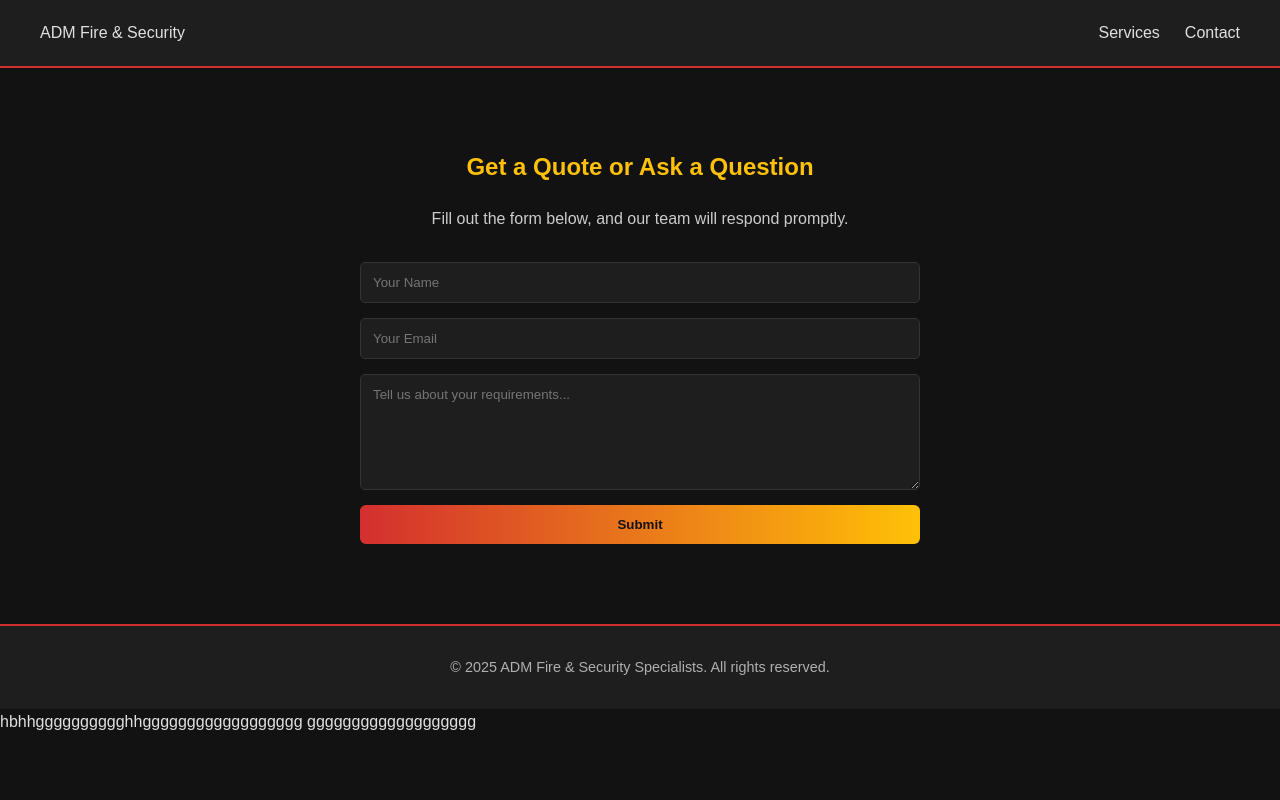
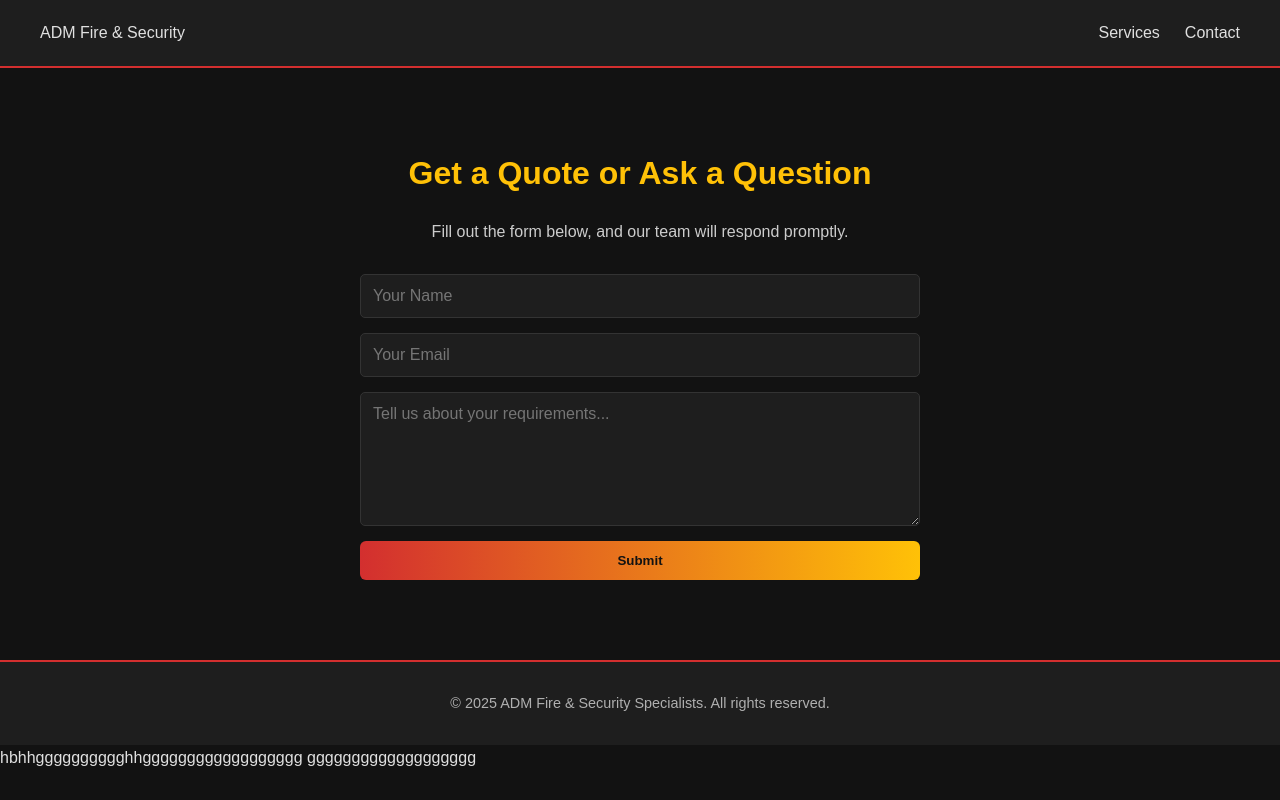
Before and after one commit to admfireandsecurity/admfireandsecurity, a React (Vite) app: page /contact in a window 1280 px wide. Built offline with nearby package versions, Linux system fonts and the light colour scheme.

Commit message:
Updated App.css

```diff
--- a/src/App.css
+++ b/src/App.css
@@ -154,17 +154,25 @@
   box-shadow: 0 4px 10px rgba(255, 193, 7, 0.3);
 }
 
-/* === CONTACT PAGE === */
+/* === CONTACT PAGE STYLING === */
 .contact-page {
   padding: 80px 20px;
   max-width: 600px;
   margin: 0 auto;
+  color: #E0E0E0;
 }
 
 .contact-page h1 {
-  color: #FFC107;
+  color: #FFC107; /* yellow highlight for headings */
   margin-bottom: 20px;
   text-align: center;
+  font-size: 2rem;
+}
+
+.contact-page p {
+  color: #CCCCCC;
+  text-align: center;
+  margin-bottom: 30px;
 }
 
 .contact-page form {
@@ -176,31 +184,47 @@
 .contact-page input,
 .contact-page textarea {
   padding: 12px;
-  background-color: #1E1E1E;
+  background-color: #1E1E1E; /* dark grey input background */
   color: #E0E0E0;
-  border: 1px solid #333333;
+  border: 1px solid #333333; /* subtle border */
   border-radius: 5px;
   outline: none;
+  font-size: 1rem;
+  transition: border-color 0.3s ease, box-shadow 0.3s ease;
 }
 
 .contact-page input:focus,
 .contact-page textarea:focus {
-  border-color: #D32F2F;
+  border-color: #D32F2F; /* red focus border */
+  box-shadow: 0 0 8px rgba(211, 47, 47, 0.4);
 }
 
 .contact-page button {
-  background: linear-gradient(to right, #D32F2F, #FFC107);
-  color: #121212;
+  background: linear-gradient(to right, #D32F2F, #FFC107); /* red to yellow gradient */
+  color: #121212; /* dark text on button */
   font-weight: 600;
   padding: 12px;
   border: none;
   border-radius: 6px;
   cursor: pointer;
-  transition: transform 0.2s ease;
+  transition: transform 0.2s ease, box-shadow 0.3s ease;
 }
 
 .contact-page button:hover {
   transform: scale(1.05);
+  box-shadow: 0 4px 12px rgba(255, 193, 7, 0.4); /* subtle yellow glow */
+}
+
+.contact-page p.success-message {
+  color: #FFC107;
+  margin-top: 15px;
+  text-align: center;
+}
+
+.contact-page p.error-message {
+  color: #D32F2F;
+  margin-top: 15px;
+  text-align: center;
 }
 
 /* === FOOTER === */
```
